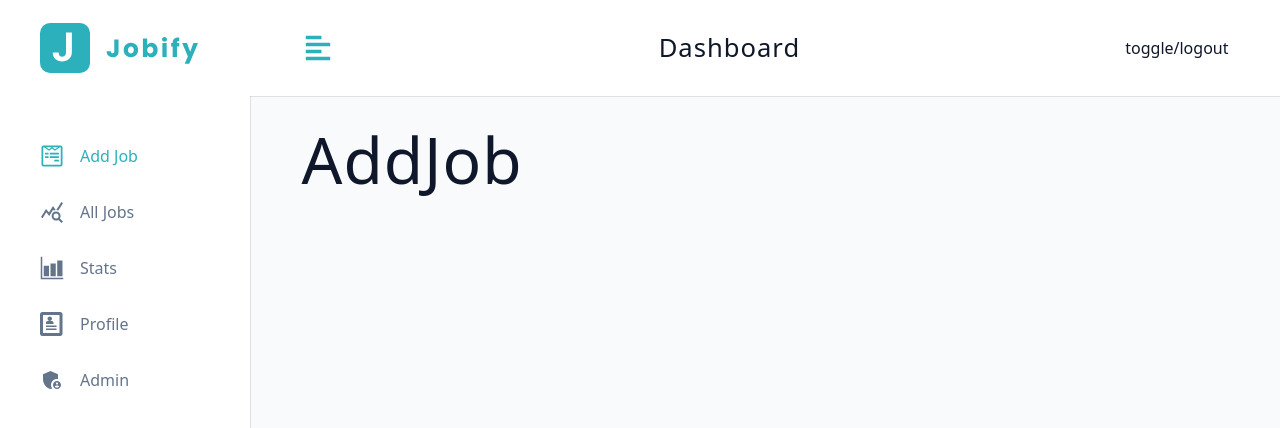
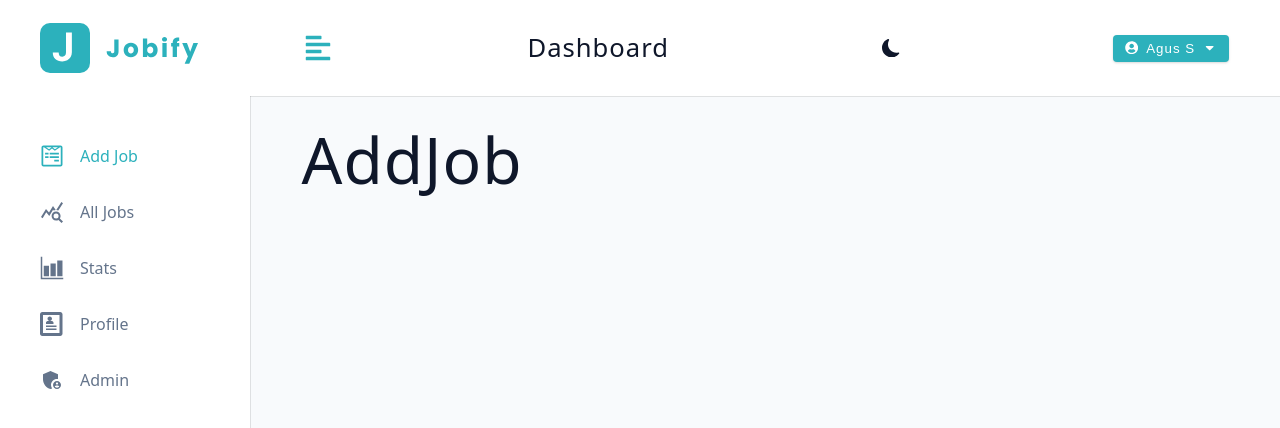
Before and after one commit to iputuagussetiawan/jobify-client, a React (Vite) app: page /dashboard in a window 1280 px wide. Shown: the top 428 px of the page. Built offline with nearby package versions, Linux system fonts and the light colour scheme.

Commit message:
logout button and toggle dark and light theme

```diff
--- /dev/null
+++ b/src/components/LogoutContainer.jsx
@@ -0,0 +1,34 @@
+import { FaUserCircle, FaCaretDown } from 'react-icons/fa';
+import Wrapper from '../assets/wrappers/LogoutContainer';
+import { useState } from 'react';
+import { useDashboardContext } from '../pages/DashboardLayout';
+
+const LogoutContainer = () => {
+    const [showLogout, setShowLogout] = useState(false);
+    const { user, logoutUser } = useDashboardContext();
+
+    return (
+        <Wrapper>
+            <button
+                type='button'
+                className='btn logout-btn'
+                onClick={() => setShowLogout(!showLogout)}
+            >
+                {user.avatar ? (
+                    <img src={user.avatar} alt='avatar' className='img' />
+                ) : (
+                    <FaUserCircle />
+                )}
+
+                {user?.name}
+                <FaCaretDown />
+            </button>
+            <div className={showLogout ? 'dropdown show-dropdown' : 'dropdown'}>
+                <button type='button' className='dropdown-btn' onClick={logoutUser}>
+                logout
+                </button>
+            </div>
+        </Wrapper>
+    );
+};
+export default LogoutContainer;
--- a/src/components/Navbar.jsx
+++ b/src/components/Navbar.jsx
@@ -3,6 +3,8 @@
 import Logo from './Logo';
 
 import { useDashboardContext } from '../pages/DashboardLayout';
+import LogoutContainer from './LogoutContainer';
+import ThemeToggle from './ThemeToggle';
 const Navbar = () => {
     const { toggleSidebar } = useDashboardContext();
     return (
@@ -15,7 +17,8 @@
                 <Logo />
                 <h4 className='logo-text'>dashboard</h4>
             </div>
-            <div className='btn-container'>toggle/logout</div>
+            <ThemeToggle/>
+            <LogoutContainer/>
         </div>
         </Wrapper>
     );
--- /dev/null
+++ b/src/components/ThemeToggle.jsx
@@ -0,0 +1,18 @@
+import { BsFillSunFill, BsFillMoonFill } from 'react-icons/bs';
+import Wrapper from '../assets/wrappers/ThemeToggle';
+import { useDashboardContext } from '../pages/DashboardLayout';
+
+const ThemeToggle = () => {
+    const { isDarkTheme, toggleDarkTheme } = useDashboardContext();
+    return (
+        <Wrapper onClick={toggleDarkTheme}>
+        {isDarkTheme ? (
+            <BsFillSunFill className='toggle-icon' />
+        ) : (
+            <BsFillMoonFill className='toggle-icon' />
+        )}
+        </Wrapper>
+    );
+};
+
+export default ThemeToggle;
```
